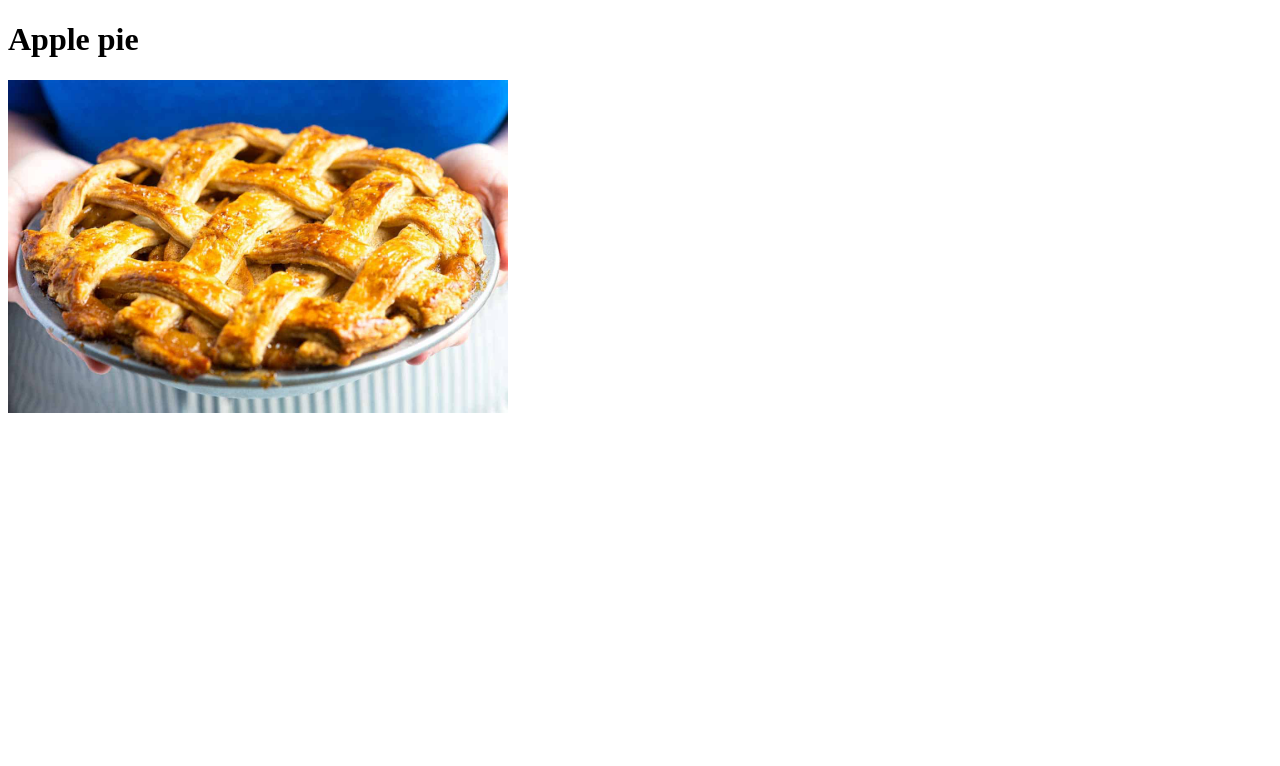
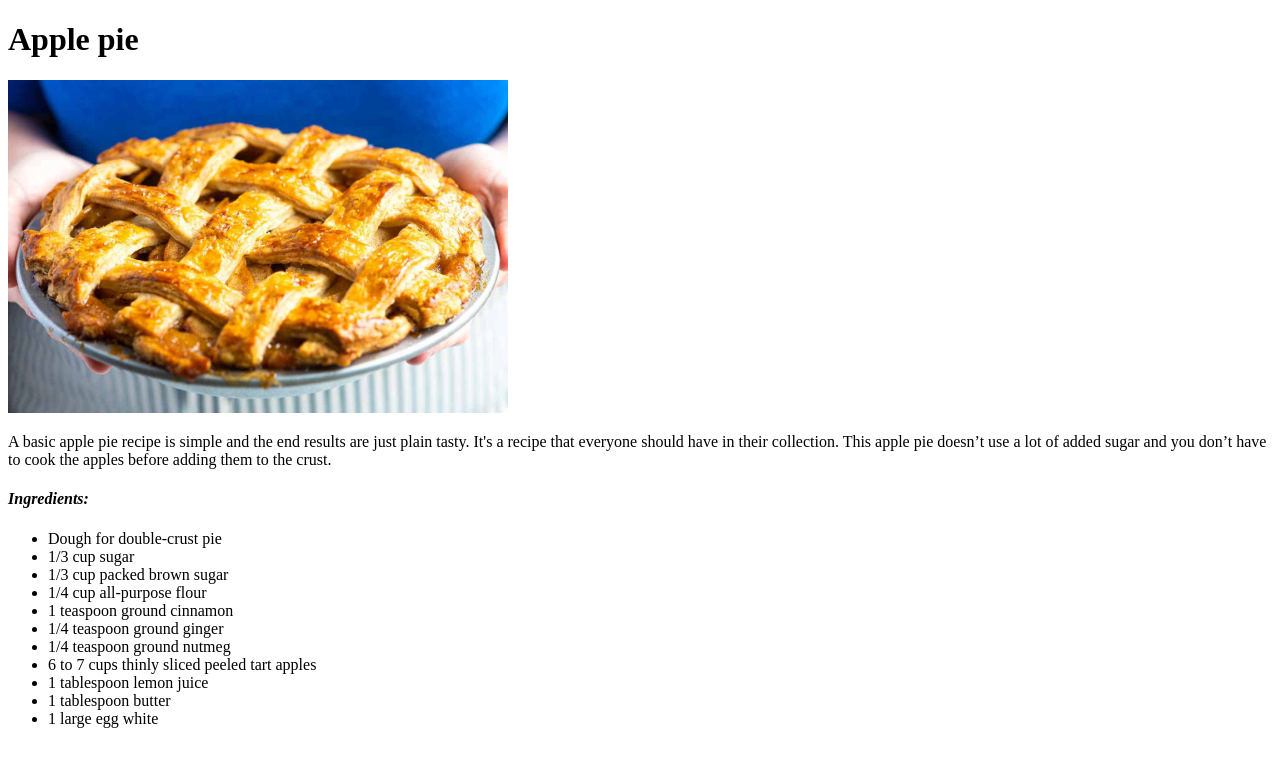
Before and after one commit to daribelash/odin-recipes, a plain HTML site: page recipes/applepie.html in a window 1280 px wide. Drawn offline with Linux system fonts and the light colour scheme.

Commit message:
Added the ingredients section for the recipe

```diff
--- a/recipes/applepie.html
+++ b/recipes/applepie.html
@@ -6,5 +6,23 @@
     <body>
         <h1>Apple pie</h1>
         <img src="../images/applepie.jpeg" alt="Apple pie" width="500">
+        <p>A basic apple pie recipe is simple and the end results are just plain tasty.
+            It's a recipe that everyone should have in their collection. This apple pie doesn’t use a lot of
+            added sugar and you don’t have to cook the apples before adding them to the crust.</p>
+        <h4><em>Ingredients:</em></h4>
+        <ul>
+            <li>Dough for double-crust pie</li>
+            <li>1/3 cup sugar</li>
+            <li>1/3 cup packed brown sugar</li>
+            <li>1/4 cup all-purpose flour</li>
+            <li>1 teaspoon ground cinnamon</li>
+            <li>1/4 teaspoon ground ginger</li>
+            <li>1/4 teaspoon ground nutmeg</li>
+            <li>6 to 7 cups thinly sliced peeled tart apples</li>
+            <li>1 tablespoon lemon juice</li>
+            <li>1 tablespoon butter</li>
+            <li>1 large egg white</li>
+        </ul>
     </body>
+
 </html>
```
